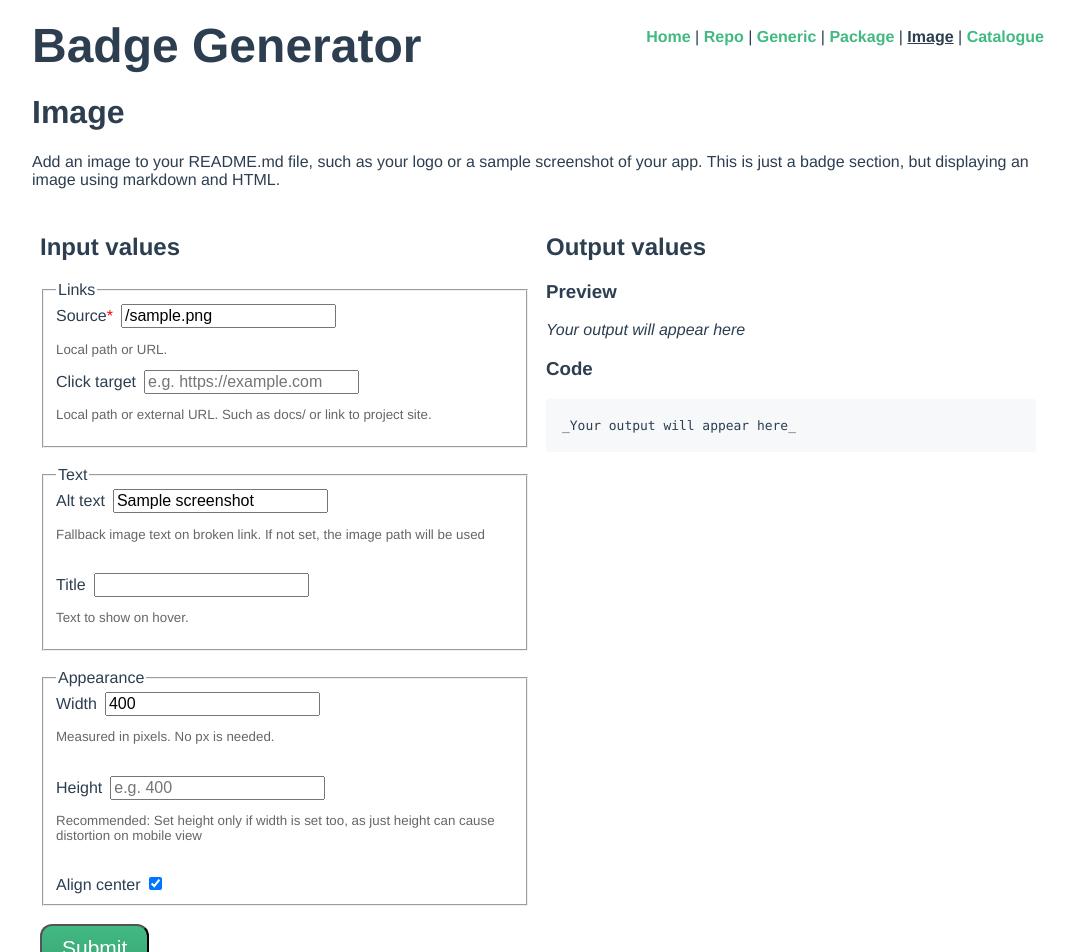
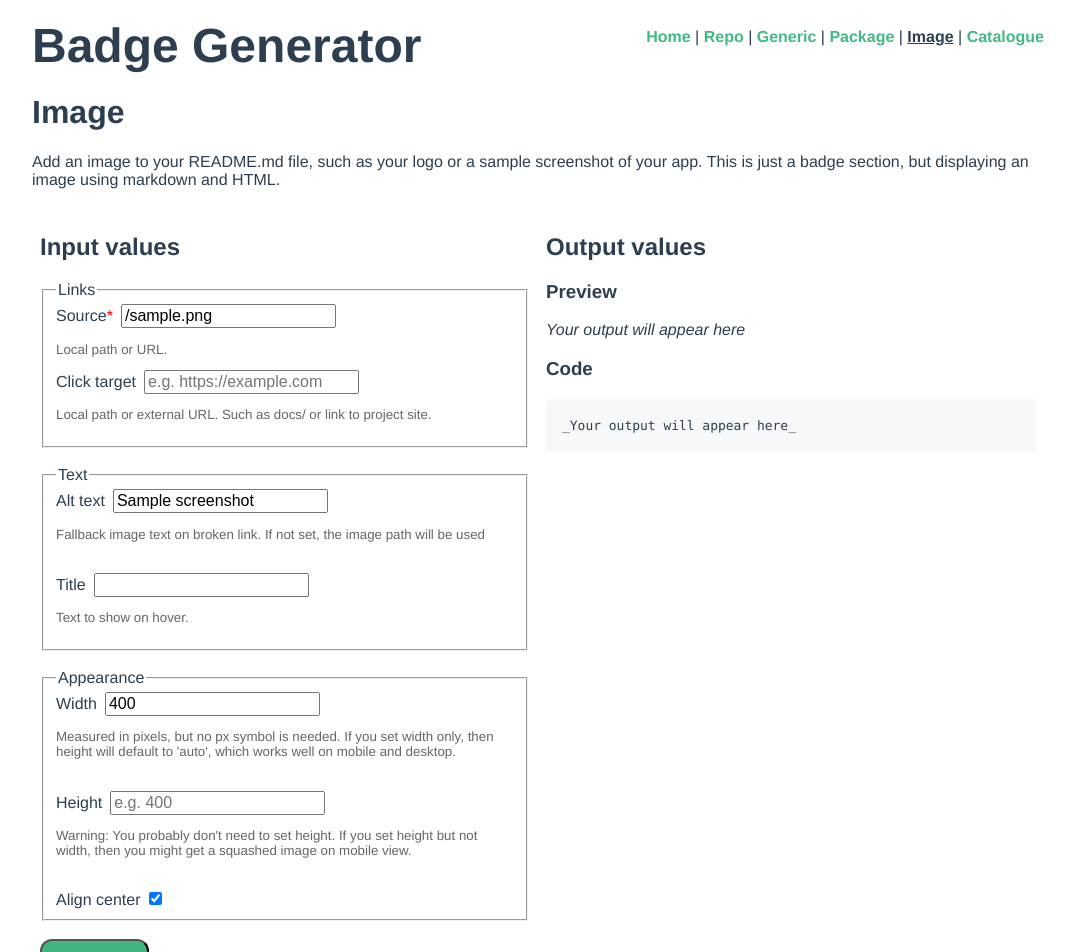
Before and after one commit to MichaelCurrin/badge-generator, a Vue app: page /#/image in a window 1280 px wide. Shown: the top 952 px of the page, without its empty margins (102-1177 px from the left). Built offline with nearby package versions, Linux system fonts and the light colour scheme.

Commit message:
Update Image.vue

```diff
--- a/src/views/Image.vue
+++ b/src/views/Image.vue
@@ -64,7 +64,7 @@
                 label="Width"
                 v-model="width"
                 placeholder="e.g. 400"
-                note="Measured in pixels. No px is needed."
+                note="Measured in pixels, but no px symbol is needed. If you set width only, then height will default to 'auto', which works well on mobile and desktop."
               />
               <br />
 
@@ -72,7 +72,7 @@
                 label="Height"
                 v-model="height"
                 placeholder="e.g. 400"
-                note="Recommended: Set height only if width is set too, as just height can cause distortion on mobile view"
+                note="Warning: You probably don't need to set height. If you set height but not width, then you might get a squashed image on mobile view."
               />
               <br />
 
```
